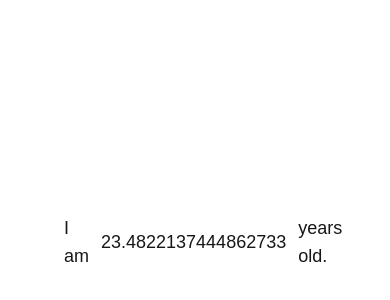
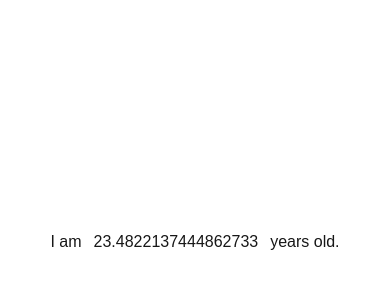
Before and after one commit to Hartslief/Personal_Website, a Next.js app: page / in a window 390 px wide. Shown: the part 180-480 px from the top of the page. Built offline with nearby package versions, Linux system fonts and the light colour scheme.

Commit message:
updated homescreen for mobile kekw

```diff
--- a/app/page.tsx
+++ b/app/page.tsx
@@ -11,12 +11,14 @@ export const metadata: Metadata = {
 export default function Home() {
     return (
         <div className="flex min-h-screen items-center justify-center bg-zinc-50 font-sans dark:bg-black">
-            <main className="flex min-h-screen w-full max-w-3xl flex-row items-center gap-3 py-32 px-16 bg-white dark:bg-black sm:items-start">
-                <div className="text-lg font-mono">I am </div>
-                <div className="text-lg font-mono mouse select-none">
+            <main className="flex min-h-screen w-full max-w-3xl flex-row justify-center items-center gap-3 bg-white dark:bg-black">
+                <div className="sm:text-xs lg:text-lg font-mono">I am </div>
+                <div className="sm:text-xs lg:text-lg font-mono mouse select-none">
                     <AgeTimer />
                 </div>
-                <div className="text-lg font-mono">years old.</div>
+                <div className="sm:text-xs lg:text-lg font-mono">
+                    years old.
+                </div>
             </main>
         </div>
     );
```
